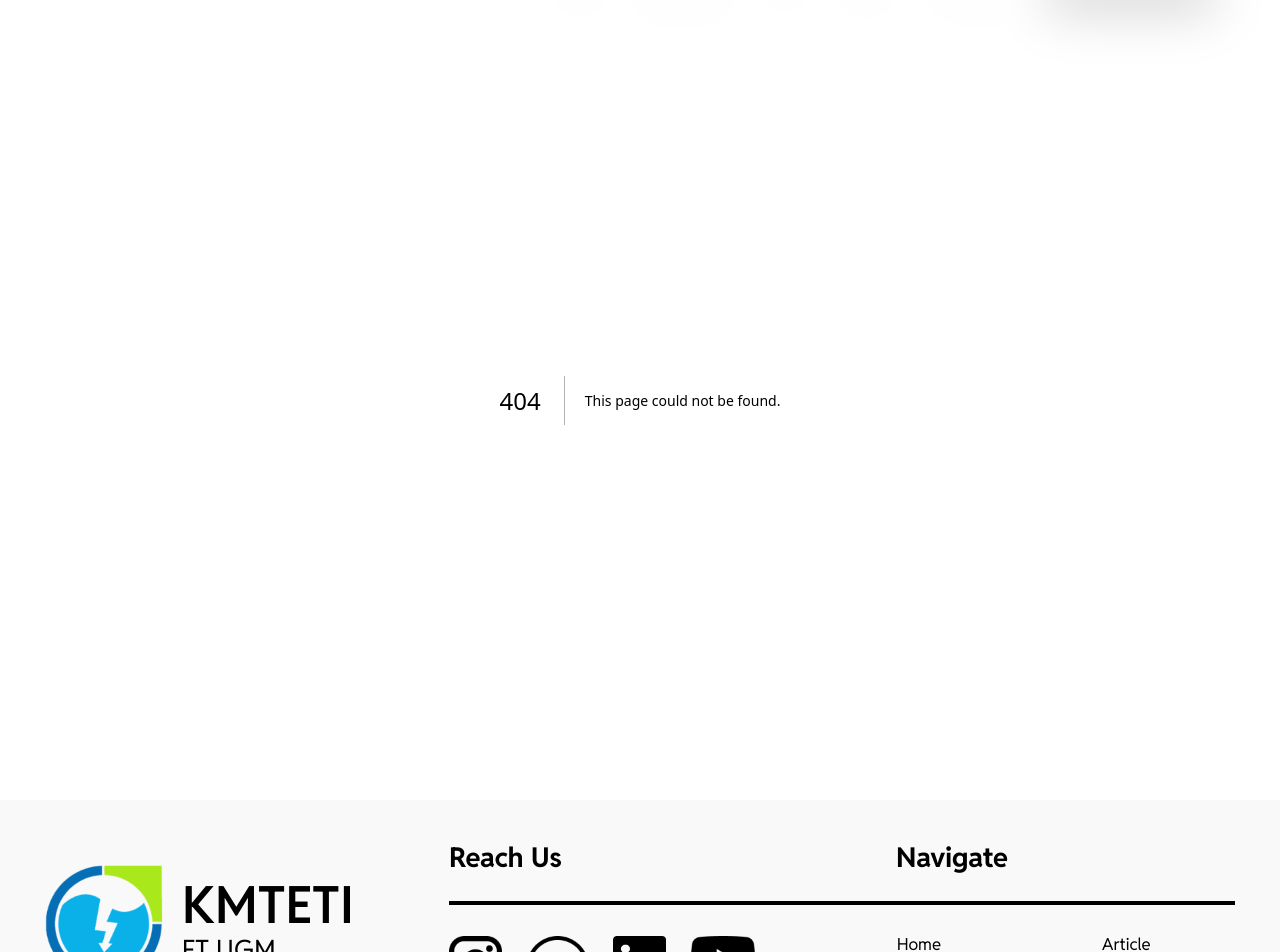
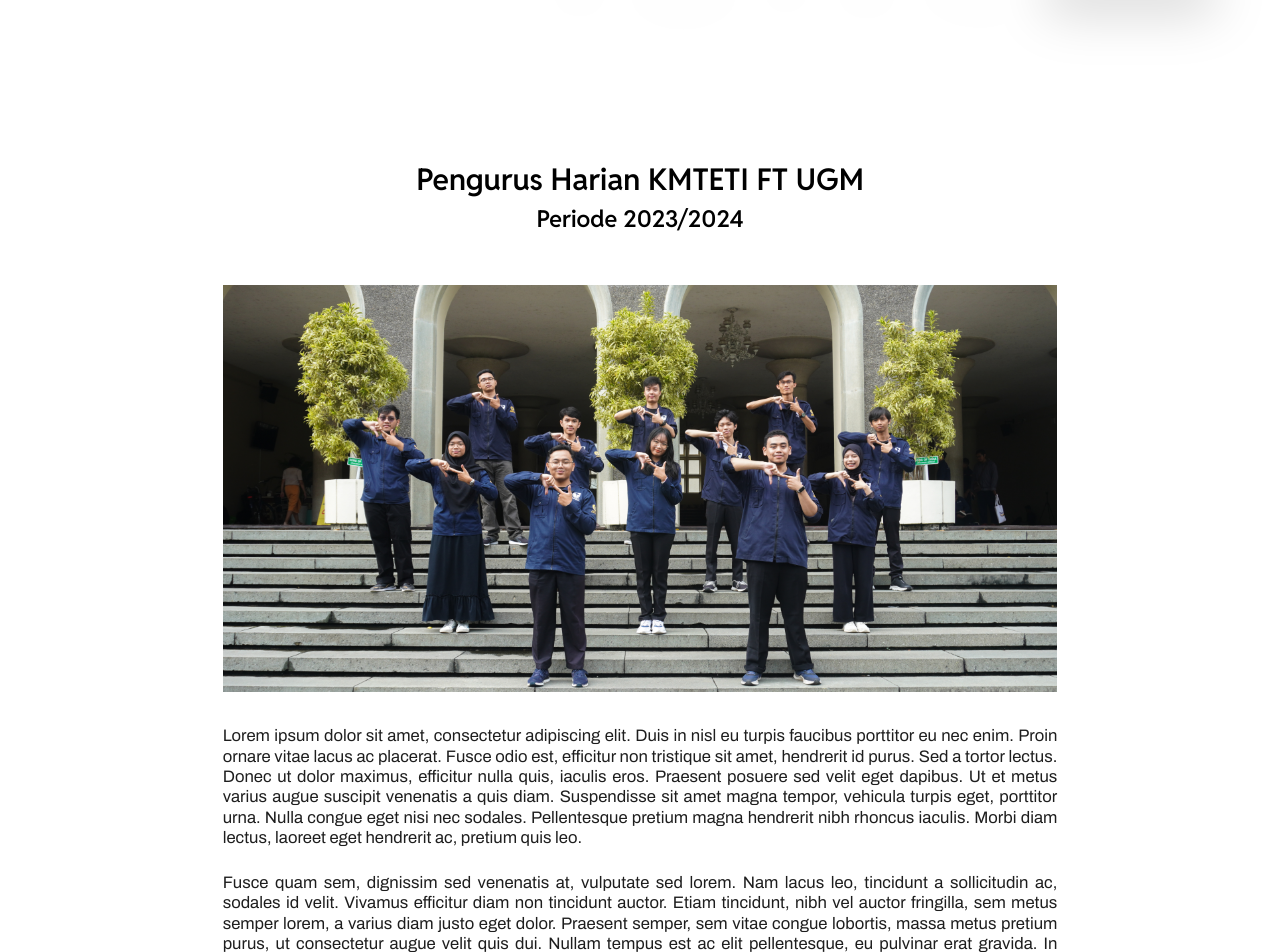
Before and after one commit to KMTETI2024/FE_KMTETI2024, a Next.js app: page /kepengurusan/PH in a window 1280 px wide. Before the commit this address had no page. Shown: the top 952 px of the page. Built offline with nearby package versions, Linux system fonts and the light colour scheme.

Commit message:
feat : template BPO and PH

```diff
--- /dev/null
+++ b/src/app/(pages)/kepengurusan/BPO/page.js
@@ -0,0 +1,15 @@
+/* eslint-disable @next/next/no-img-element */
+export default function BPO() {
+return (
+    <main className="px-[17.396vw] py-[12.292vw] flex flex-col items-center justify-center bg-white">
+        <h1 className="text-black text-[2.344vw] font-redditsanssemibold">Biro Pengembangan Organisasi</h1>
+        <h1 className="text-black mb-[3.75vw] text-[2.344vw] font-redditsanssemibold">KMTETI FT UGM</h1>
+        <img className="mb-[2.604vw] w-full h-full" src="/img/kepengurusan/BPO/BPO.png" alt="" />
+        <p className=" font-archivo text-[1.302vw] text-[#1E1E1E] text-justify whitespace-pre-line leading-[1.6vw]">Lorem ipsum dolor sit amet, consectetur adipiscing elit. Duis in nisl eu turpis faucibus porttitor eu nec enim. Proin ornare vitae lacus ac placerat. Fusce odio est, efficitur non tristique sit amet, hendrerit id purus. Sed a tortor lectus. Donec ut dolor maximus, efficitur nulla quis, iaculis eros. Praesent posuere sed velit eget dapibus. Ut et metus varius augue suscipit venenatis a quis diam. Suspendisse sit amet magna tempor, vehicula turpis eget, porttitor urna. Nulla congue eget nisi nec sodales. Pellentesque pretium magna hendrerit nibh rhoncus iaculis. Morbi diam lectus, laoreet eget hendrerit ac, pretium quis leo.
+        </p>
+        <br></br>
+        <p className="font-archivo text-[1.302vw] text-[#1E1E1E] text-justify whitespace-pre-line leading-[1.6vw]">
+        Fusce quam sem, dignissim sed venenatis at, vulputate sed lorem. Nam lacus leo, tincidunt a sollicitudin ac, sodales id velit. Vivamus efficitur diam non tincidunt auctor. Etiam tincidunt, nibh vel auctor fringilla, sem metus semper lorem, a varius diam justo eget dolor. Praesent semper, sem vitae congue lobortis, massa metus pretium purus, ut consectetur augue velit quis dui. Nullam tempus est ac elit pellentesque, eu pulvinar erat gravida. In ipsum ex, interdum sed libero vitae, accumsan accumsan tortor.</p>
+    </main>
+    )
+}
--- /dev/null
+++ b/src/app/(pages)/kepengurusan/PH/page.js
@@ -0,0 +1,15 @@
+/* eslint-disable @next/next/no-img-element */
+export default function BPO() {
+    return (
+        <main className="px-[17.396vw] py-[12.292vw] flex flex-col items-center justify-center bg-white">
+            <h1 className="text-black text-[2.344vw] font-redditsanssemibold">Pengurus Harian KMTETI FT UGM</h1>
+            <h1 className="text-black mb-[3.75vw] text-[1.823vw] font-redditsanssemibold">Periode 2023/2024</h1>
+            <img className="mb-[2.604vw] w-full h-full" src="/img/kepengurusan/BPO/BPO.png" alt="" />
+            <p className=" font-archivo text-[1.302vw] text-[#1E1E1E] text-justify whitespace-pre-line leading-[1.6vw]">Lorem ipsum dolor sit amet, consectetur adipiscing elit. Duis in nisl eu turpis faucibus porttitor eu nec enim. Proin ornare vitae lacus ac placerat. Fusce odio est, efficitur non tristique sit amet, hendrerit id purus. Sed a tortor lectus. Donec ut dolor maximus, efficitur nulla quis, iaculis eros. Praesent posuere sed velit eget dapibus. Ut et metus varius augue suscipit venenatis a quis diam. Suspendisse sit amet magna tempor, vehicula turpis eget, porttitor urna. Nulla congue eget nisi nec sodales. Pellentesque pretium magna hendrerit nibh rhoncus iaculis. Morbi diam lectus, laoreet eget hendrerit ac, pretium quis leo.
+            </p>
+            <br></br>
+            <p className="font-archivo text-[1.302vw] text-[#1E1E1E] text-justify whitespace-pre-line leading-[1.6vw]">
+            Fusce quam sem, dignissim sed venenatis at, vulputate sed lorem. Nam lacus leo, tincidunt a sollicitudin ac, sodales id velit. Vivamus efficitur diam non tincidunt auctor. Etiam tincidunt, nibh vel auctor fringilla, sem metus semper lorem, a varius diam justo eget dolor. Praesent semper, sem vitae congue lobortis, massa metus pretium purus, ut consectetur augue velit quis dui. Nullam tempus est ac elit pellentesque, eu pulvinar erat gravida. In ipsum ex, interdum sed libero vitae, accumsan accumsan tortor.</p>
+        </main>
+        )
+    }
```
